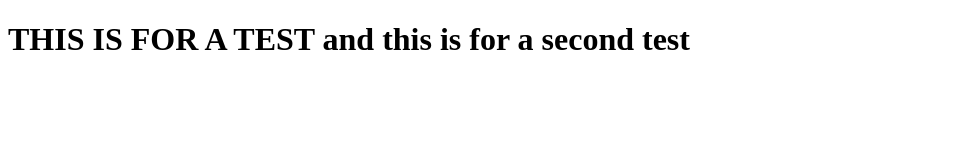
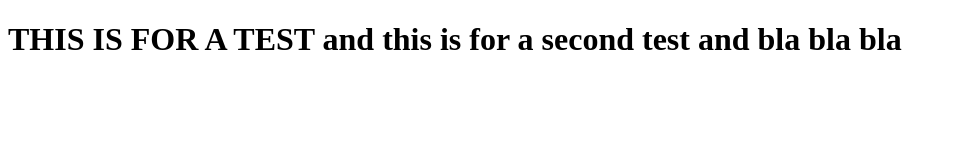
Before and after one commit to mikiastilahun/jenkins, a plain HTML site: page index.html in a window 1280 px wide. Shown: the whole page, without its empty margins (0-956 px from the left). Drawn offline with Linux system fonts and the light colour scheme.

Commit message:
third test

```diff
--- a/index.html
+++ b/index.html
@@ -7,6 +7,6 @@
     <title>Document</title>
   </head>
   <body>
-    <h1>THIS IS FOR A TEST and this is for a second test</h1>
+    <h1>THIS IS FOR A TEST and this is for a second test and bla bla bla</h1>
   </body>
 </html>
```
